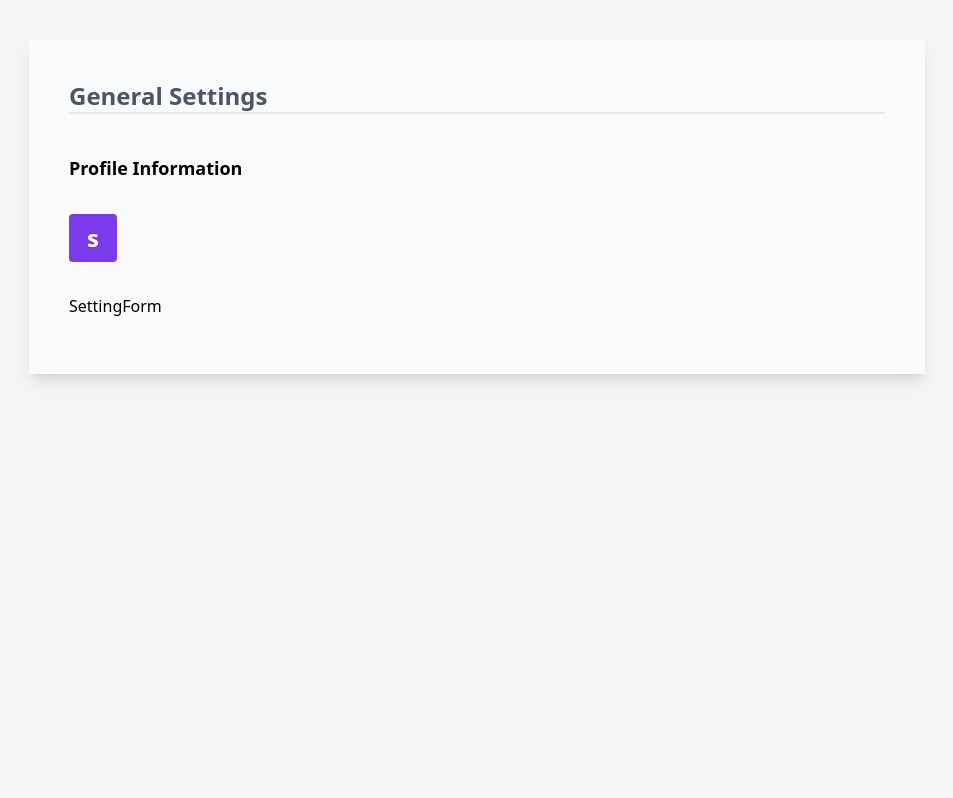
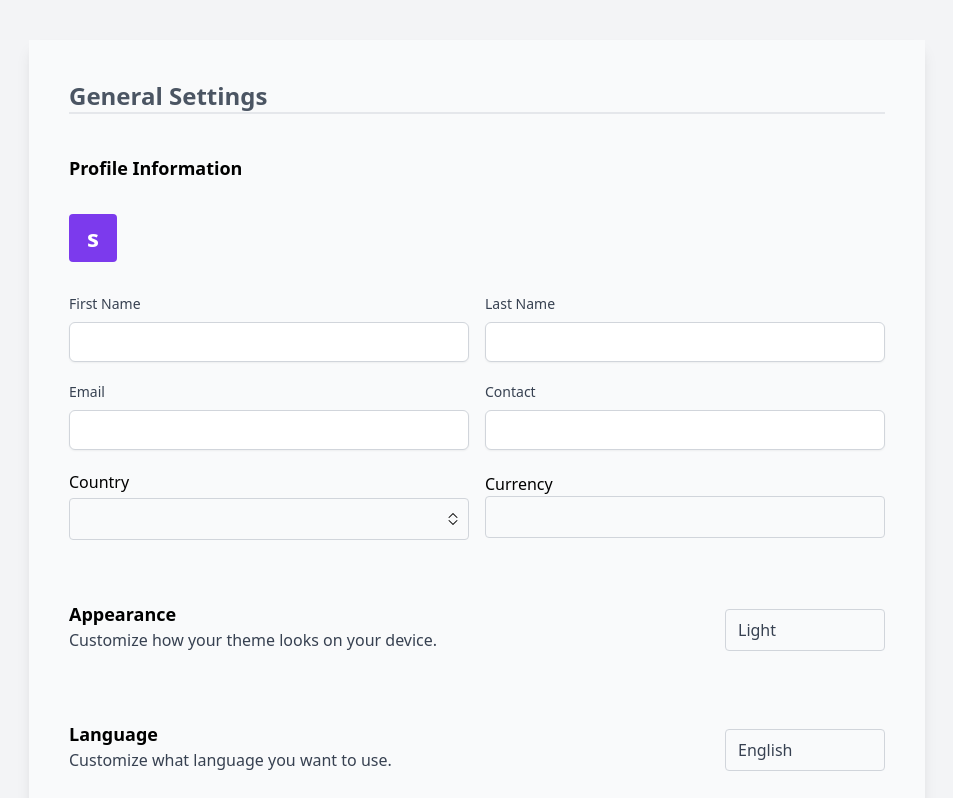
Before and after one commit to sathisk15/expense-tracker-ui, a React (Vite) app: page /settings in a window 1280 px wide. Shown: the top 798 px of the page, without its empty margins (163-1116 px from the left). Built offline with nearby package versions, Linux system fonts and the light colour scheme; sample sign-in values are in the browser's storage.

Commit message:
Settings Form created

```diff
--- a/src/components/ui/SettingForm.jsx
+++ b/src/components/ui/SettingForm.jsx
@@ -7,8 +7,11 @@ import {
   ComboboxInput,
   ComboboxOption,
   ComboboxOptions,
+  Transition,
 } from '@headlessui/react';
 import { BsChevronExpand } from 'react-icons/bs';
+import Input from './Input';
+import Button from './Button';
 const SettingForm = () => {
   const { user } = useSelector((state) => state.auth);
   const {
@@ -105,7 +108,124 @@ const SettingForm = () => {
       </Combobox>
     </div>
   );
-  return <div>SettingForm</div>;
+  return (
+    <form onSubmit={handleSubmit(onSubmit)} className="space-y-5">
+      <div className="flex flex-col md:flex-row items-center justify-between gap-4">
+        <div className="w-full">
+          <Input
+            className="inputStyle"
+            name="firstname"
+            id="firstname"
+            label="First Name"
+            type="text"
+            register={register('firstname', {
+              required: 'First Name is required!',
+            })}
+            error={errors.firstname ? errors.firstname.message : ''}
+          />
+        </div>
+        <div className="w-full">
+          <Input
+            className="inputStyle"
+            name="lastname"
+            id="lastname"
+            type="text"
+            label="Last Name"
+            register={register('lastname', {
+              required: 'Last Name is required!',
+            })}
+            error={errors.lastname ? errors.lastname.message : ''}
+          />
+        </div>
+      </div>
+      <div className="flex flex-col md:flex-row items-center justify-between gap-4">
+        <div className="w-full">
+          <Input
+            className="inputStyle"
+            name="email"
+            id="email"
+            type="text"
+            label="Email"
+            register={register('email', {
+              required: 'Email is required!',
+            })}
+            error={errors.email ? errors.email.message : ''}
+          />
+        </div>
+        <div className="w-full">
+          <Input
+            className="inputStyle"
+            name="contact"
+            id="contact"
+            label="Contact"
+            register={register('contact', {
+              required: 'Contact is required!',
+            })}
+            error={errors.contact ? errors.contact.message : ''}
+          />
+        </div>
+      </div>
+      <div className="flex flex-col md:flex-row items-center justify-between gap-4">
+        <div className="w-full">
+          <span className="labelStyle">Country</span>
+          <Country />
+        </div>
+        <div className="w-full">
+          <span className="labelStyle">Currency</span>
+          <select className="inputStyles">
+            <option>{selectedCountry?.currency || user?.country}</option>
+          </select>
+        </div>
+      </div>
+      <div className="w-full flex items-center justify-between pt-10">
+        <div>
+          <p className="text-lg text-black dark:text-gray-400 font-semibold">
+            Appearance
+          </p>
+          <span className="labelStyles">
+            Customize how your theme looks on your device.
+          </span>
+        </div>
+        <div className="w-28 md:w-40">
+          <select
+            className="inputStyles" //defaultValue={theme}
+          >
+            <option value="light">Light</option>
+            <option value="dark">Dark</option>
+          </select>
+        </div>
+      </div>
+      <div className="w-full flex items-center justify-between pt-10">
+        <div>
+          <p className="text-lg text-black dark:text-gray-400 font-semibold">
+            Language
+          </p>
+          <span className="labelStyles">
+            Customize what language you want to use.
+          </span>
+        </div>
+        <div className="w-28 md:w-40">
+          <select
+            className="inputStyles" //defaultValue={theme}
+          >
+            <option value="english">English</option>
+          </select>
+        </div>
+      </div>
+      <div className="flex items-center gap-6 justify-end pb-10 border-gray-200 dark:border-gray-800">
+        <Button
+          className="px-6 bg-transparent text-black dark:text-white border border-gray-200 dark:border-gray-700"
+          type="reset"
+          variant="outline"
+        >
+          Reset
+        </Button>
+        <Button type="submit" className="px-8 bg-violet-800 text-white">
+          Save
+        </Button>
+      </div>
+    </form>
+  );
 };
 
 export default SettingForm;
```
Also changed, not shown: src/index.css (line endings or trailing spaces).
